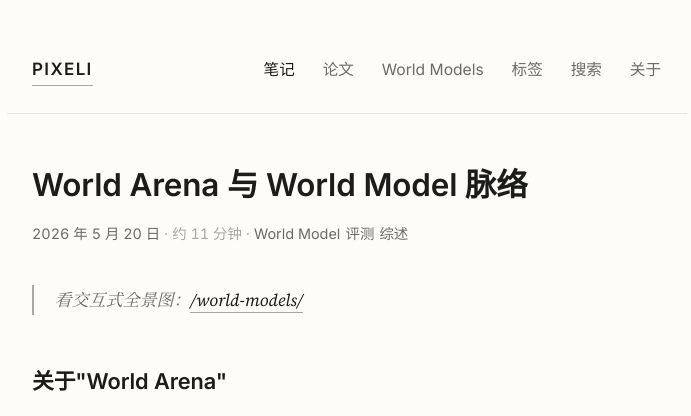
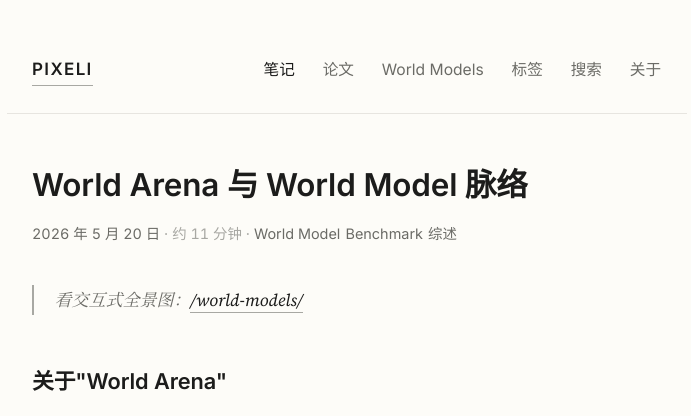
Before and after one commit to pixeli99/PIXELI, a Jekyll site: the page built from _notes/2026-05-20-world-arena.md, in a window 1280 px wide and 900 px high. Shown: the top 416 px of the window, without its empty margins (286-977 px from the left). Built offline with Jekyll 4.4.1, drawn with Linux system fonts in a browser that asks for light colours.

Commit message:
标签归一：world-arena note "评测" 改为 "Benchmark"
papers 集合用 "Benchmark"（3 篇），notes 里同义的 "评测" 导致
标签过滤无法把 world-arena 笔记与 benchmark 论文关联。
统一为已有标签，提升跨集合可发现性。

Co-Authored-By: Claude Sonnet 4.6 <noreply@anthropic.com>

```diff
--- a/_notes/2026-05-20-world-arena.md
+++ b/_notes/2026-05-20-world-arena.md
@@ -1,7 +1,7 @@
 ---
 title: World Arena 与 World Model 脉络
 date: 2026-05-20
-tags: [World Model, 评测, 综述]
+tags: [World Model, Benchmark, 综述]
 excerpt: 先把"World Arena"这个名字搞清楚（清华 WorldArena vs. WorldMark），再串起从 Ha & Schmidhuber 2018 到 Genie 3 / Cosmos / Marble 这条线，重点是几条隐线：定义之争、可控性、评测、数据。
 ---
 
```
